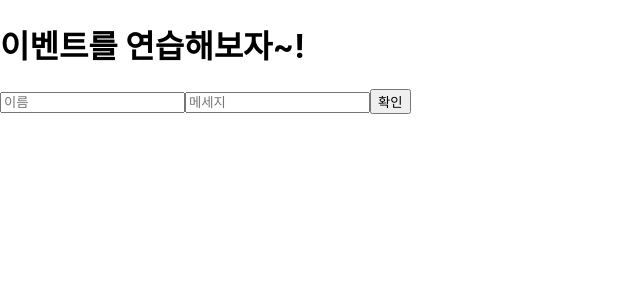
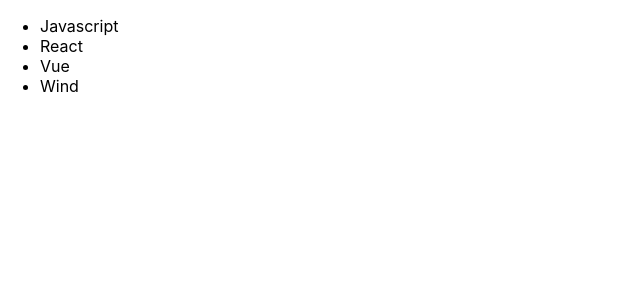
Before and after one commit to bigveloper/practice, a React (Create React App) app: page / in a window 1280 px wide. Shown: the top 300 px of the page, without its empty margins (0-640 px from the left). Built offline with nearby package versions, Linux system fonts and the light colour scheme.

Commit message:
IterationSample

```diff
--- a/src/App.js
+++ b/src/App.js
@@ -1,4 +1,5 @@
 import EventPractice from './EventPractice';
+import IterationSample from './IterationSample';
 import MyComponent from './MyComponent';
 import Say from './Say';
 import './App.css';
@@ -6,7 +7,8 @@ import './App.css';
 function App() {
     return (
         <div>
-            <EventPractice />
+            <IterationSample />
+            {/* <EventPractice /> */}
             {/* <Say /> */}
         </div>
         // <MyComponent name="React" favoriteNumber={0}>
--- /dev/null
+++ b/src/IterationSample.js
@@ -0,0 +1,21 @@
+import { useState } from 'react';
+function IterationSample() {
+    const [names, setNames] = useState([
+        { id: 1, text: 'Javascript' },
+        { id: 2, text: 'React' },
+        { id: 3, text: 'Vue' },
+        { id: 4, text: 'Wind' },
+    ]);
+    const [inputText, setInputText] = useState('');
+    const [nextid, setNextID] = useState(5);
+
+    const namesList = names.map((name) => <li key={name.id}>{name.text}</li>);
+
+    return (
+        <>
+            <ul>{namesList}</ul>
+        </>
+    );
+}
+
+export default IterationSample;
```
